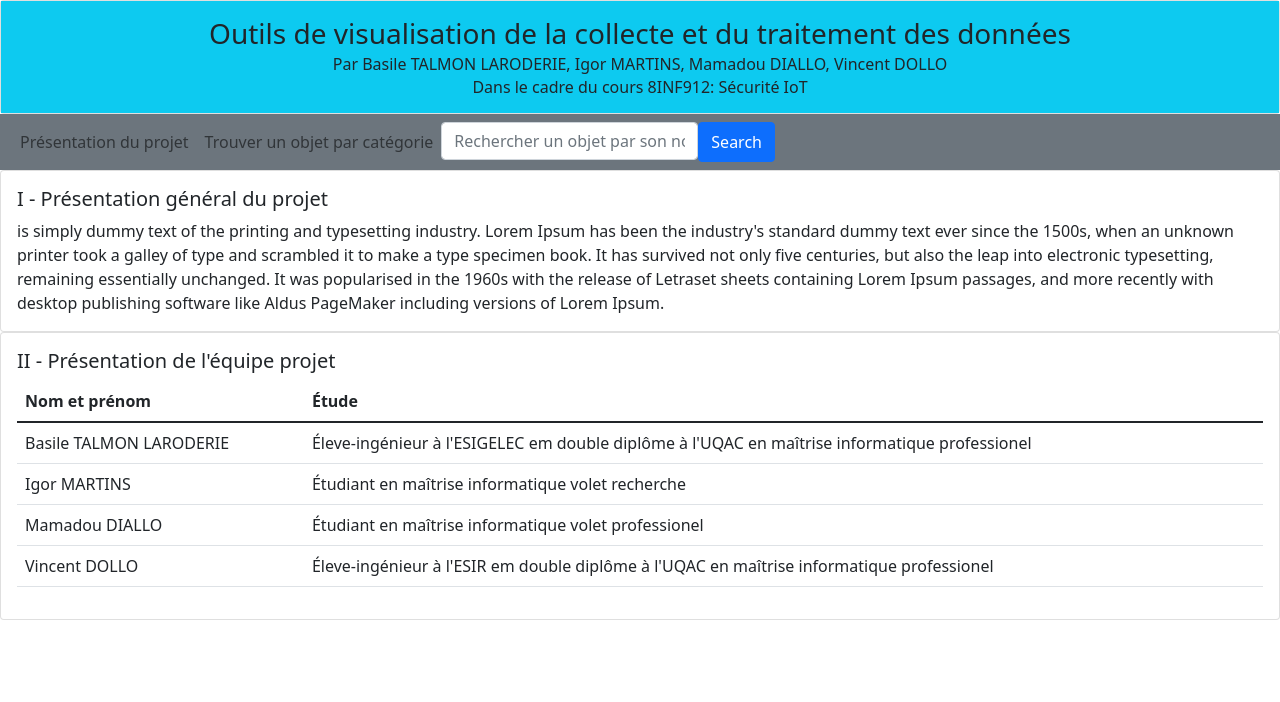
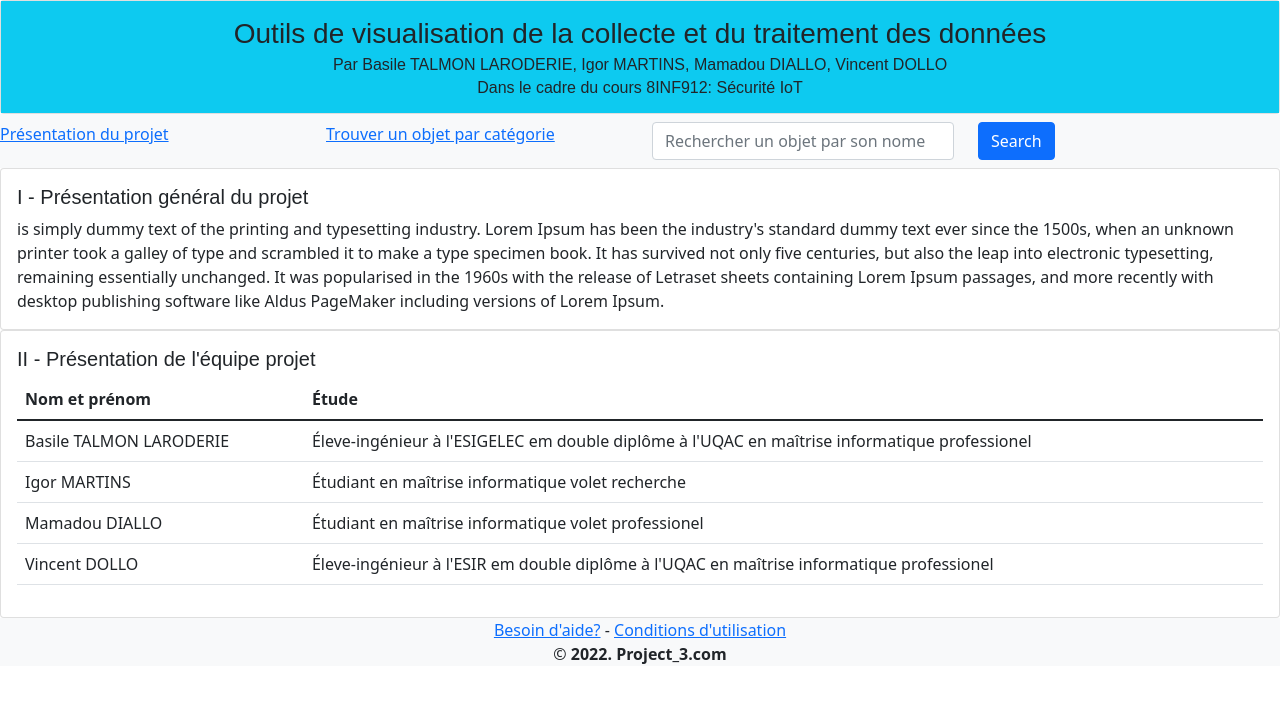
Before and after one commit to ipdmartins/iot_user_data, a React (Create React App) app in the folder front/: page / in a window 1280 px wide. Shown: the top 702 px of the page. Built offline with nearby package versions, Linux system fonts and the light colour scheme; the HTML template or start-up script is replaced by a standard one.

Commit message:
feat: homepage

```diff
--- /dev/null
+++ b/front/src/components/footer/index.js
@@ -0,0 +1,22 @@
+import React from 'react';
+
+const Footer = (props) => {
+  return (
+    <footer className="bg-light text-dark">
+        <div className="text-center">
+        <div >
+            <a href="">Besoin d'aide?</a>{'  -  '}
+            <a href="">Conditions d'utilisation</a>
+          </div>
+          <div>
+            &copy;
+            <strong>
+              <span> 2022. Project_3.com</span>
+            </strong>
+          </div>
+        </div>
+    </footer>
+  );
+}
+
+export default Footer;
--- a/front/src/components/navbar/index.js
+++ b/front/src/components/navbar/index.js
@@ -5,14 +5,17 @@ import {
   NavbarToggler,
   Nav,
   NavItem,
-  NavLink,
   Card,
   CardBody,
   CardTitle,
   CardSubtitle,
   Input,
-  Button
+  Button,
+  Row,
+  Col,
+  Badge
 } from 'reactstrap';
+import { NavLink } from 'react-router-dom';
 
 const Headers = (props) => {
   const [isOpen, setIsOpen] = useState(false);
@@ -34,15 +37,33 @@ const Headers = (props) => {
           </CardSubtitle>
         </CardBody>
       </Card>
-      <Navbar color="secondary" className="text-dark" light expand="md">
-        <NavbarToggler onClick={toggle} />
-        <Collapse isOpen={isOpen} navbar>
+      <Row className="bg-light pt-2 pb-2 ">
+        <Col sm={3}>
+          <NavLink to="/">Présentation du projet</NavLink>
+        </Col>
+        <Col sm={3}>
+          <NavLink to="/categoryobject">Trouver un objet par catégorie</NavLink>
+        </Col>
+        <Col >
+          <Row>
+            <Col>
+              <Input placeholder="Rechercher un objet par son nome" />
+            </Col>
+            <Col>
+              <Button type="submit" color="primary"><span className='bi bi-search'></span> Search</Button>
+            </Col>
+          </Row>
+        </Col>
+      </Row>
+      {/* <Navbar color="secondary" light expand="md">
+        <NavbarToggler />
+        <Collapse navbar>
           <Nav className="mr-auto" navbar>
             <NavItem>
-              <NavLink>Présentation du projet</NavLink>
+              <NavLink to="/">Présentation du projet</NavLink>
             </NavItem>
             <NavItem>
-              <NavLink>Trouver un objet par catégorie</NavLink>
+              <NavLink to="/categoryobject">Trouver un objet par catégorie</NavLink>
             </NavItem>
             <NavItem className="float-right">
               <Input placeholder="Rechercher un objet par son nome" />
@@ -50,7 +71,7 @@ const Headers = (props) => {
             <Button type="submit" color="primary"><span className='bi bi-search'></span> Search</Button>
           </Nav>
         </Collapse>
-      </Navbar>
+      </Navbar> */}
     </div >
 
   );
--- a/front/src/pages/Home.js
+++ b/front/src/pages/Home.js
@@ -7,6 +7,7 @@ import {
   CardText,
   Table,
 } from 'reactstrap';
+import Footer from '../components/footer';
 import Headers from '../components/navbar';
 
 import api from '../services/api';
@@ -84,6 +85,7 @@ export function Home() {
           </Table>
         </CardBody>
       </Card>
+      <Footer />
     </div>
     // <div>
     //   <Headers />
```
Also changed, not shown: front/src/App.js (+1 -8 lines).
